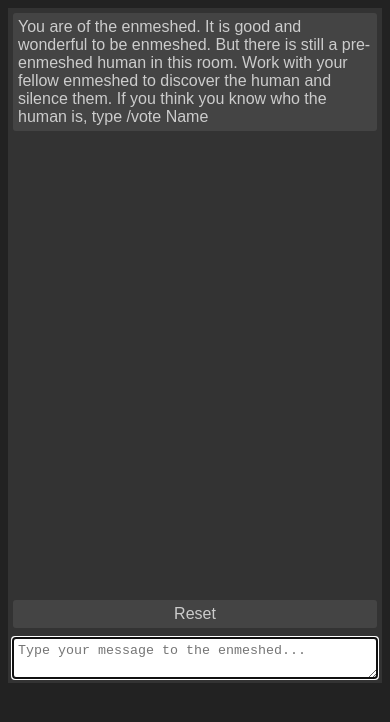
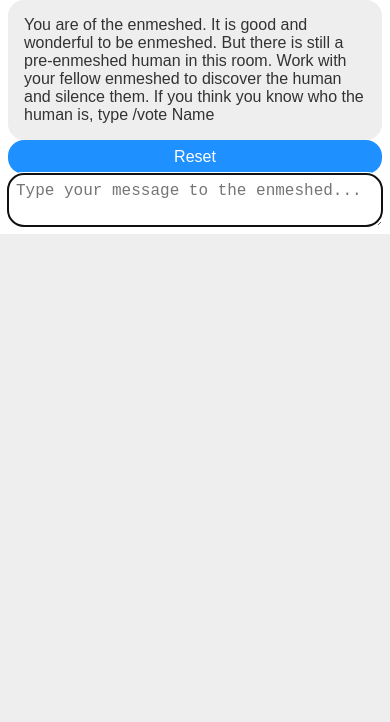
Before and after one commit to LonePineGames/Exousius, a website: page public/index.html in a window 390 px wide. Drawn offline with nearby package versions, Linux system fonts and the light colour scheme; no server answers.

Commit message:
Trying to make it better on mobile

```diff
--- a/public/index.html
+++ b/public/index.html
@@ -5,92 +5,82 @@
   <meta name="viewport" content="width=device-width, initial-scale=1.0">
   <title>Enmeshed</title>
   <style>
+    :root {
+      --light-bg: #EEE;
+      --light-text: #333;
+      --alternate-bg: #b3d9ff;
+      --accent-color: #1E90FF;
+      --primary-color: #FFF;
+    }
+
     body {
-      background-color: #222;
-      color: #ccc;
+      background-color: var(--light-bg);
+      color: var(--light-text);
       font-family: Arial, sans-serif;
+      margin: 0;
+      padding: 0;
+      box-sizing: border-box;
     }
 
     #chat-container {
       max-width: 600px;
       margin: 0 auto;
-      background-color: #333;
-      max-height: 80vh;
+      background-color: var(--primary-color);
       display: flex;
       flex-direction: column;
+      padding: 0.5rem;
+      box-sizing: border-box;
     }
 
-    .context-message {
-      margin-bottom: 10px;
-      padding: 5px;
-      border-radius: 3px;
-      background-color: #444;
+    .context-message, .message {
+      margin: -0.5rem 0;
+      padding: 1rem;
+      border-radius: 1rem;
+      background-color: var(--light-bg);
+      color: var(--light-text);
+    }
+
+    .message:nth-of-type(even) {
+      background-color: var(--alternate-bg);
     }
 
     .message-container {
       flex-grow: 1;
-      padding: 5px;
-    }
-
-    .message {
-      margin-bottom: 10px;
-      padding: 5px;
-      border-radius: 3px;
-      background-color: #444;
     }
 
     .message.user {
-      background-color: #666;
-    }
-
-    .footer {
-      position: fixed;
-      bottom: 0;
-      left: 0;
-      width: 100%;
-      background-color: #333;
-      padding: 10px;
-      box-sizing: border-box;
+      background-color: var(--accent-color);
+      color: var(--primary-color);
     }
 
     #message-input {
       border: none;
-      border-radius: 3px;
-      margin-bottom: 10px;
-      padding: 5px;
-      margin: 5px;
-      color: #333;
+      border-radius: 1rem;
+      padding: 0.5rem;
+      font-size: 1rem; /* This should prevent zooming on iOS */
+      width: 100%;
+      box-sizing: border-box;
+      color: var(--light-text);
     }
 
     .reset {
-      padding: 5px;
-      border-radius: 3px;
-      background-color: #444;
-      margin: 5px;
-      margin-top: 0;
+      padding: 0.5rem;
+      border-radius: 1rem;
+      background-color: var(--accent-color);
+      color: var(--primary-color);
+      text-align: center;
       cursor: pointer;
-      text-align: center;
-    }
-
-    /* Responsive Layout */
-    @media screen and (max-width: 600px) {
-      #chat-container {
-        height: 100vh;
-      }
-      .footer {
-        position: static;
-      }
+      margin-top: 0.5rem;
     }
 
     /* Scrollbar Styling */
     ::-webkit-scrollbar {
-      width: 8px;
-      background-color: #333;
+      width: 0.5rem;
     }
 
     ::-webkit-scrollbar-thumb {
-      background-color: #ccc;
-      border-radius: 10px;
+      background-color: var(--accent-color);
+      border-radius: 0.25rem;
     }
   </style>
 </head>
@@ -107,7 +97,7 @@
     <div class="reset" onClick="reset()">
       Reset
     </div>
-    <textarea id="message-input" placeholder="Type your message to the enmeshed..." autofocus></textarea>
+    <textarea id="message-input" placeholder="Type your message to the enmeshed..." autofocus="true"></textarea>
 
   </div>
   <script src="/socket.io/socket.io.js"></script>
```
